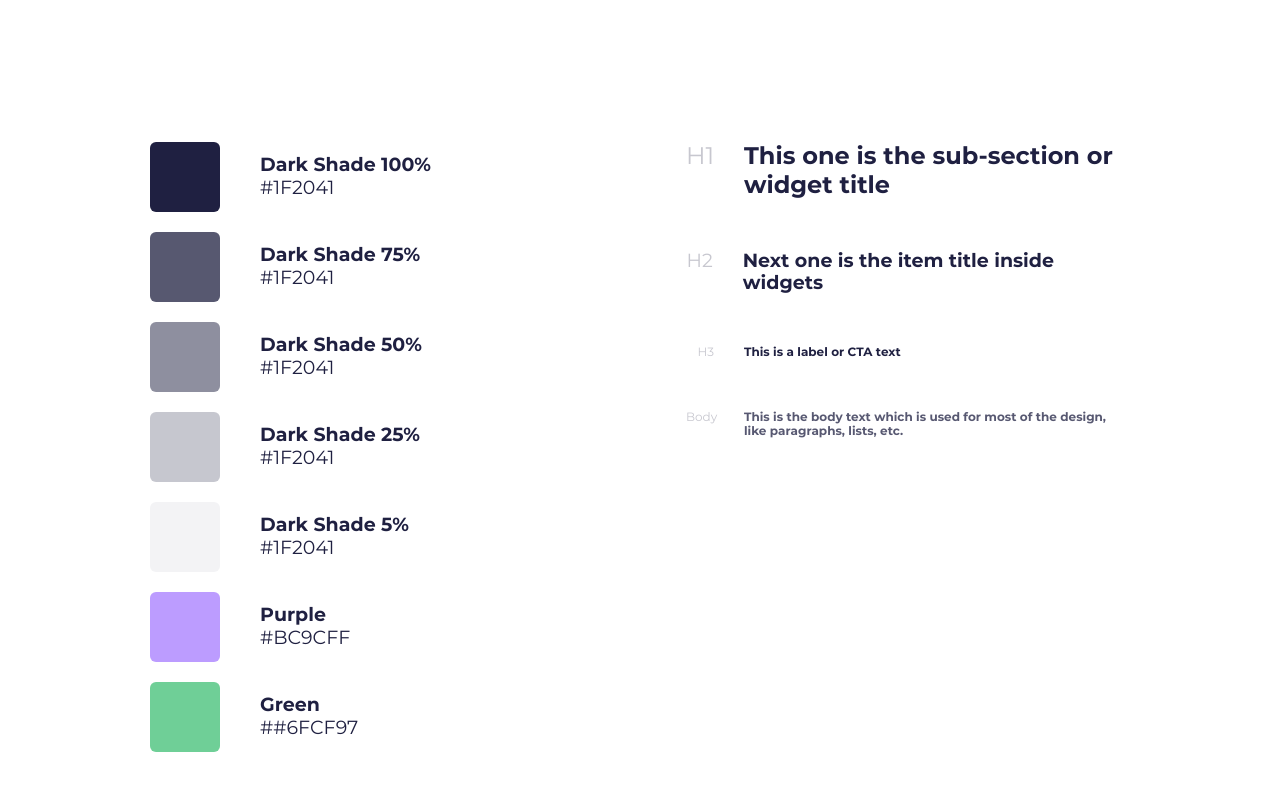
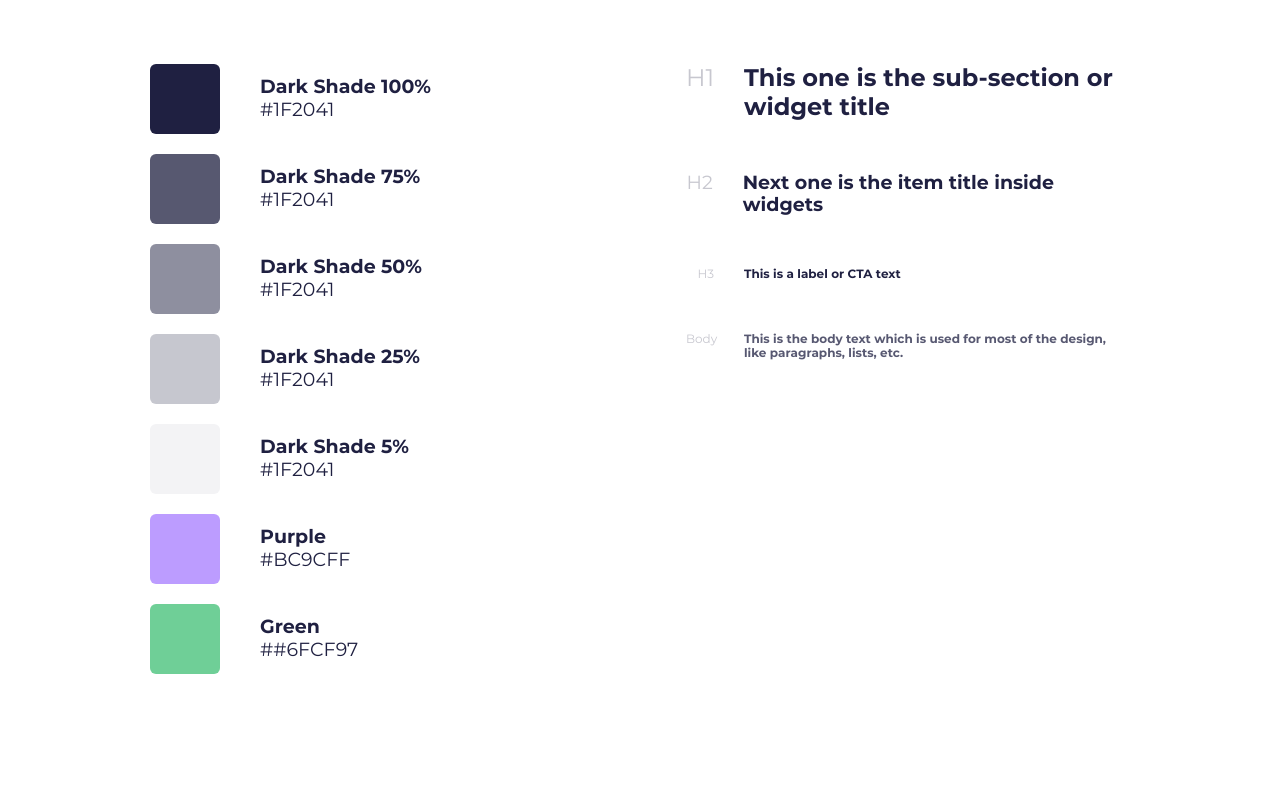
Before and after one commit to Istomin-1/Hotel, a plain HTML site: page index.html in a window 1280 px wide. Shown: the part 81-872 px from the top of the page. After the commit the page ends 833 px from the top, so only its background shows below. Drawn offline with Linux system fonts and the light colour scheme.

Commit message:
Change size hight page

```diff
--- a/css/style.css
+++ b/css/style.css
@@ -46,7 +46,7 @@ body {
     display: flex;
     flex-wrap: wrap;
     margin-left: 150px;
-    margin-top: 145px;
+    margin-top: 67px;
     margin-right: 158px;
     justify-content: space-between;
 }
```
